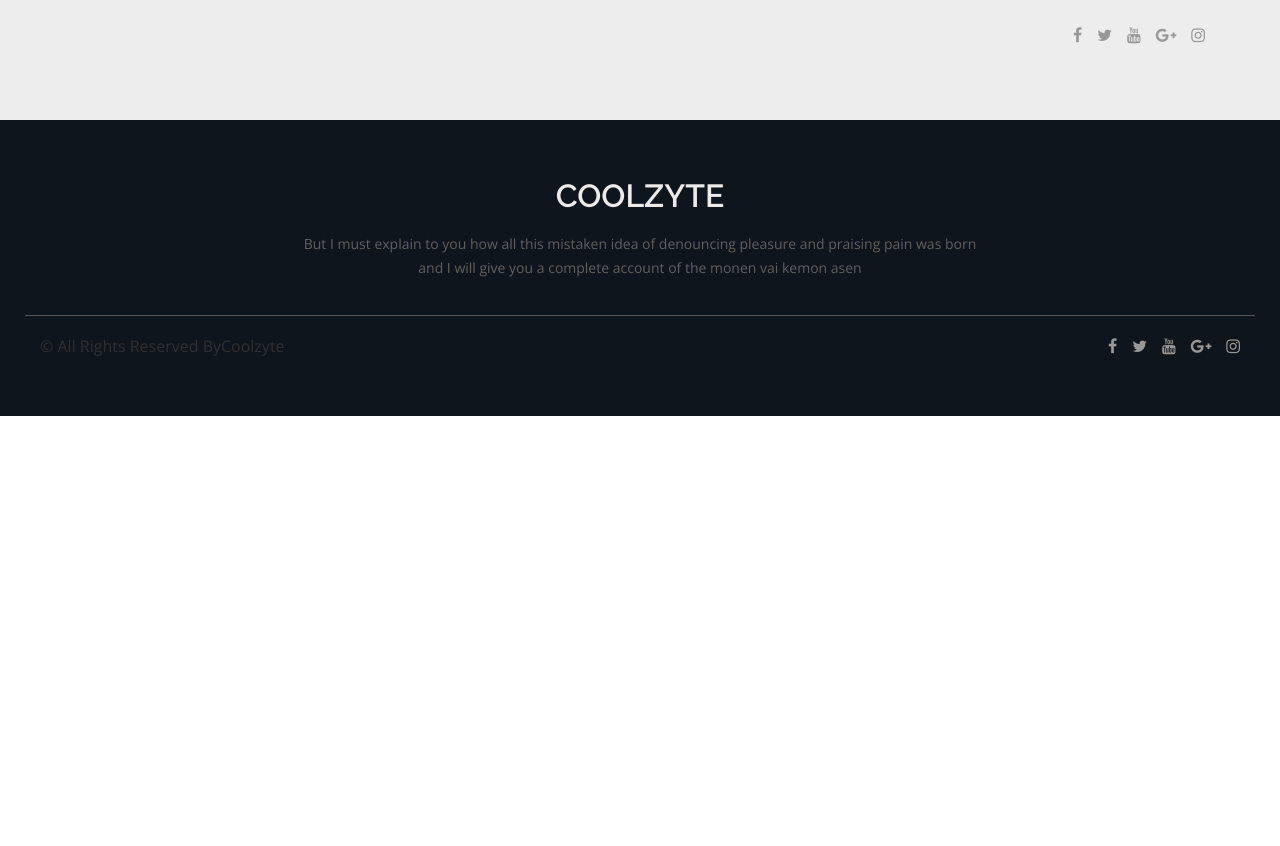
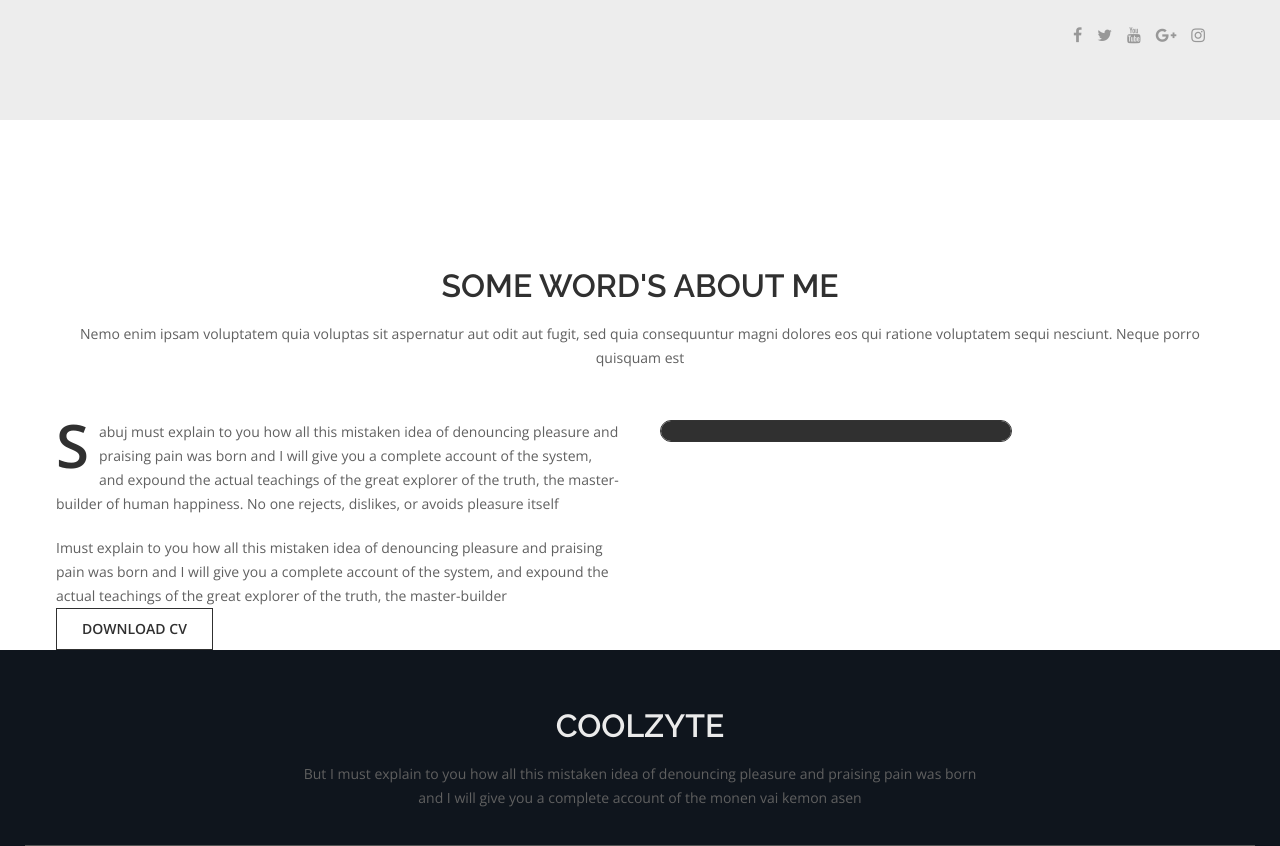
Before and after one commit to coolzyte/my-portfolio-v2, a React (Create React App) app: page /aboutus in a window 1280 px wide. Shown: the part 680-1526 px from the top of the page. Before the commit the page ends 1096 px from the top, so only its background shows below. Built offline with nearby package versions, Linux system fonts and the light colour scheme.

Commit message:
working on progressbar

```diff
--- a/src/components/Layout/Layout.js
+++ b/src/components/Layout/Layout.js
@@ -7,7 +7,8 @@ import classes from "./Layout.module.css";
 
 class Layout extends Component {
   state = {
-    showSideDrawer: false
+    showSideDrawer: false,
+    percentage: 0
   };
   sideDrawerClosedHandler = () => {
     this.setState({ showSideDrawer: false });
--- /dev/null
+++ b/src/components/PageTitle/PageTitle.js
@@ -0,0 +1,12 @@
+import React from "react";
+
+const pagetitle = ({ heading, desc }) => {
+  return (
+    <div>
+      <h2>{heading}</h2>
+      <p>{desc}</p>
+    </div>
+  );
+};
+
+export default pagetitle;
--- a/src/components/Pages/HomePage.js
+++ b/src/components/Pages/HomePage.js
@@ -1,7 +1,7 @@
 import React from "react";
 import Layout from "../Layout/Layout";
 import Hero from "../Hero/Hero";
-// import Skill from "../Skill/Skill";
+import Skill from "../Skill/Skill";
 // import Portfolio from "../Portfolio/Portfolio";
 // import { projects } from "../Portfolio/projects";
 // import Testimonial from "../Testimonial/Testimonial";
@@ -12,6 +12,7 @@ const home = () => {
   return (
     <Layout>
       <Hero />
+      <Skill />
     </Layout>
   );
 };
--- /dev/null
+++ b/src/components/ProgressBar/Filler/Filler.js
@@ -0,0 +1,9 @@
+import React from "react";
+import "./Filler.module.css";
+import classes from "./Filler.module.css";
+
+const filler = props => {
+  return <div className={classes.Filler} />;
+};
+
+export default filler;
--- /dev/null
+++ b/src/components/ProgressBar/Filler/Filler.module.css
@@ -0,0 +1,6 @@
+.Filler {
+  background: #303030;
+  height: 100%;
+  border-radius: inherit;
+  transition: width .2s ease-in;
+}
--- /dev/null
+++ b/src/components/ProgressBar/ProgressBar.js
@@ -0,0 +1,13 @@
+import React from "react";
+import Filler from "./Filler/Filler";
+import classes from "./ProgressBar.module.css";
+
+const ProgressBar = props => {
+  return (
+    <div className={classes.ProgressBar}>
+      <Filler percentage={props.percentage} />
+    </div>
+  );
+};
+
+export default ProgressBar;
--- /dev/null
+++ b/src/components/ProgressBar/ProgressBar.module.css
@@ -0,0 +1,7 @@
+.ProgressBar {
+  position: relative;
+  height: 20px;
+  width: 350px;
+  border-radius: 50px;
+  border: 1px solid #333;
+}
--- /dev/null
+++ b/src/components/Skill/Skill.js
@@ -0,0 +1,44 @@
+import React from "react";
+import Button from "../Button/Button";
+import PageTitle from "../PageTitle/PageTitle";
+import classes from "./Skill.module.css";
+import ProgressBar from "../ProgressBar/ProgressBar";
+
+const Skill = props => {
+  return (
+    <section className={classes.Skill}>
+      <div className="section-title">
+        <PageTitle
+          heading="Some Word's About Me"
+          desc="Nemo enim ipsam voluptatem quia voluptas sit aspernatur aut odit aut
+        fugit, sed quia consequuntur magni dolores eos qui ratione voluptatem
+        sequi nesciunt. Neque porro quisquam est"
+        />
+      </div>
+      <div className={classes.Content}>
+        <div>
+          <p className="m-bottom-2">
+            <span className={classes.Big}>S</span>
+            abuj must explain to you how all this mistaken idea of denouncing
+            pleasure and praising pain was born and I will give you a complete
+            account of the system, and expound the actual teachings of the great
+            explorer of the truth, the master-builder of human happiness. No one
+            rejects, dislikes, or avoids pleasure itself
+          </p>
+          <p>
+            Imust explain to you how all this mistaken idea of denouncing
+            pleasure and praising pain was born and I will give you a complete
+            account of the system, and expound the actual teachings of the great
+            explorer of the truth, the master-builder
+          </p>
+          <Button name="Download CV" />
+        </div>
+        <div className={classes.ProgressBar}>
+          <ProgressBar />
+        </div>
+      </div>
+    </section>
+  );
+};
+
+export default Skill;
--- /dev/null
+++ b/src/components/Skill/Skill.module.css
@@ -0,0 +1,95 @@
+.Skill {
+  grid-column: center-start / center-end;
+  padding-top: 15rem;
+}
+
+.Skill .Content {
+  display: grid;
+  grid-template-columns: repeat(auto-fit, minmax(40rem, 1fr));
+  grid-gap: 4rem;
+}
+
+.Skill .Big {
+  color: #303030;
+  float: left;
+  font-size: 6rem;
+  font-weight: 600;
+  height: 5rem;
+  line-height: 5rem;
+  padding-right: 1rem;
+}
+
+.Skill .ProgressBar {
+  width: 100%;
+}
+
+@include medium {
+  flex-basis: 40%;
+}
+
+padding-top: 7.5rem;
+@include medium {
+  margin-left: 5rem;
+  padding-top: 3.5rem;
+}
+
+.Bar .Progress {
+  display: flex;
+  font-size: 0.75rem;
+}
+
+.Bar .progress {
+  background: #ebebeb none repeat scroll 0 0;
+  border-radius: 0;
+  box-shadow: none;
+  height: 13px;
+  margin-bottom: 55px;
+  position: relative;
+}
+
+.Bar .Progress .title {
+  color: #222;
+  font-size: 14px;
+  left: 0;
+  position: absolute;
+  text-transform: capitalize;
+  top: -35px;
+  width: 100%;
+  z-index: 99;
+}
+
+.Bar .progress-bar {
+  background: $mine-shaft;
+  position: relative;
+}
+
+.progress-bar {
+  display: flex;
+  flex-direction: column;
+  justify-content: center;
+  color: #fff;
+  text-align: center;
+  transition: width 0.6s ease;
+}
+
+.progress-bar > span {
+  color: $mine-shaft;
+  font-size: 14px;
+  height: 24px;
+  line-height: 25px;
+  position: absolute;
+  right: -12px;
+  top: -38px;
+  width: auto;
+}
+
+.progress-bar > span::before {
+  border-left: 7px solid transparent;
+  border-right: 7px solid transparent;
+  border-top: 10px solid #000;
+  bottom: -8px;
+  content: "";
+  left: 50%;
+  position: absolute;
+  transform: translateX(-50%);
+}
```
